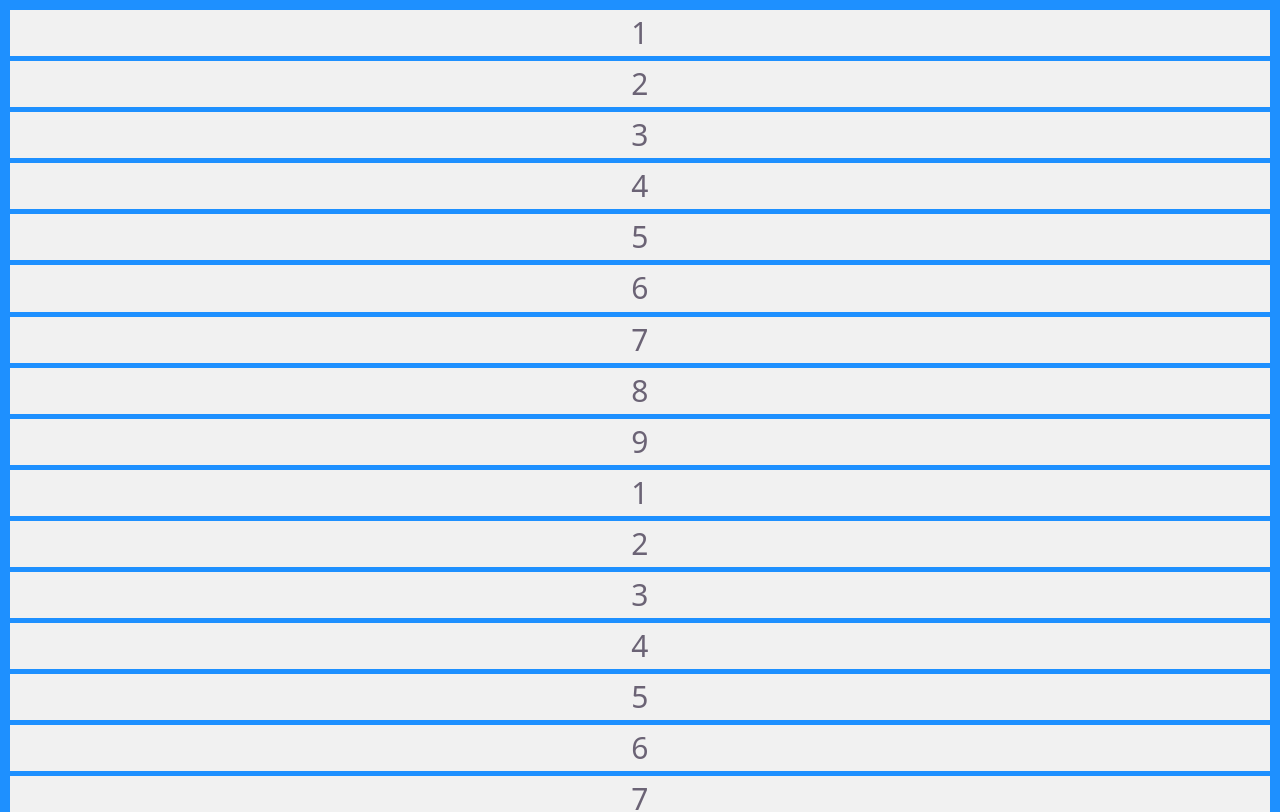
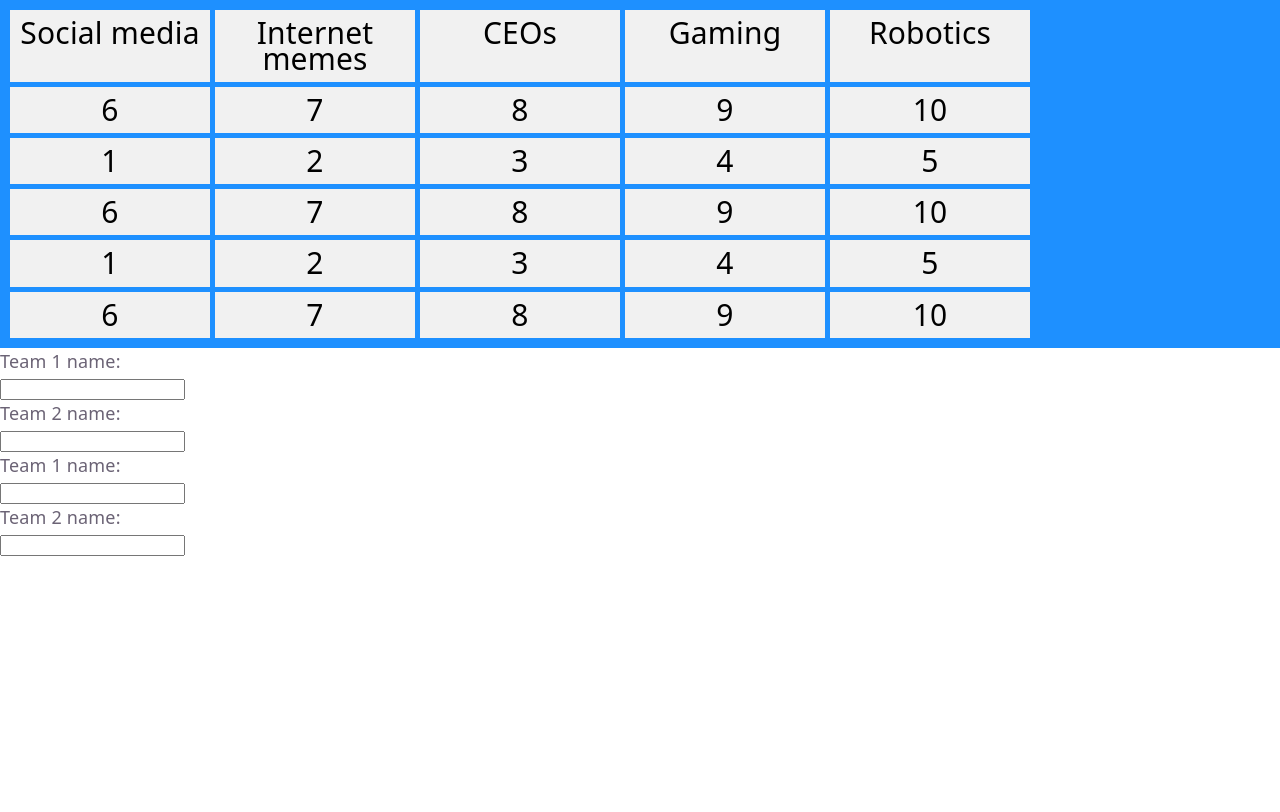
Before and after one commit to GavinNO/Analysis-Design, a React (Vite) app in the folder DataMania/: page / in a window 1280 px wide. Shown: the top 812 px of the page. Built offline with nearby package versions, Linux system fonts and the light colour scheme.

Commit message:
grid fixes

```diff
--- a/DataMania/index.html
+++ b/DataMania/index.html
@@ -10,6 +10,16 @@
   <body>
     <!--<div id="root"></div>-->
     <div class="container">
+      <div>Social media</div>
+      <div>Internet memes</div>
+      <div>CEOs</div>
+      <div>Gaming</div>
+      <div>Robotics</div>
+      <div>6</div>
+      <div>7</div>
+      <div>8</div>
+      <div>9</div>
+      <div>10</div>
       <div>1</div>
       <div>2</div>
       <div>3</div>
@@ -19,6 +29,7 @@
       <div>7</div>
       <div>8</div>
       <div>9</div>
+      <div>10</div>
       <div>1</div>
       <div>2</div>
       <div>3</div>
@@ -28,6 +39,7 @@
       <div>7</div>
       <div>8</div>
       <div>9</div>
+      <div>10</div>
     </div>
     <div>
       <form>
--- a/DataMania/src/App.css
+++ b/DataMania/src/App.css
@@ -185,7 +185,7 @@
 
 .container {
   display: grid;
-  grid-template-columns: 5 5 5;
+  grid-template-columns: repeat(5, 200px);
   background-color: dodgerblue;
   padding: 10px;
   gap: 5px;
@@ -196,4 +196,5 @@
   padding: 10px;
   font-size: 30px;
   text-align: center;
+  color: black;
 }
```
